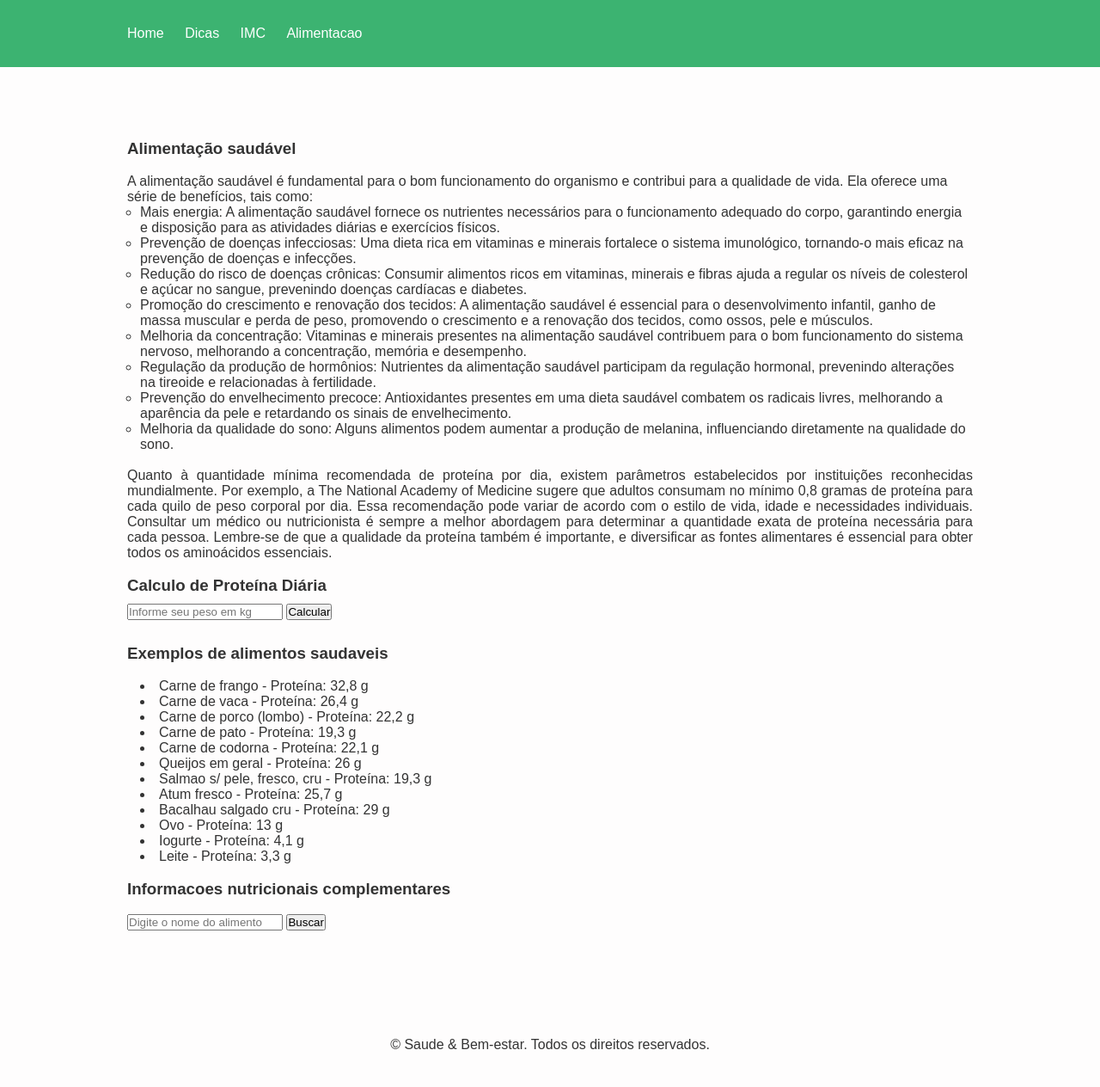
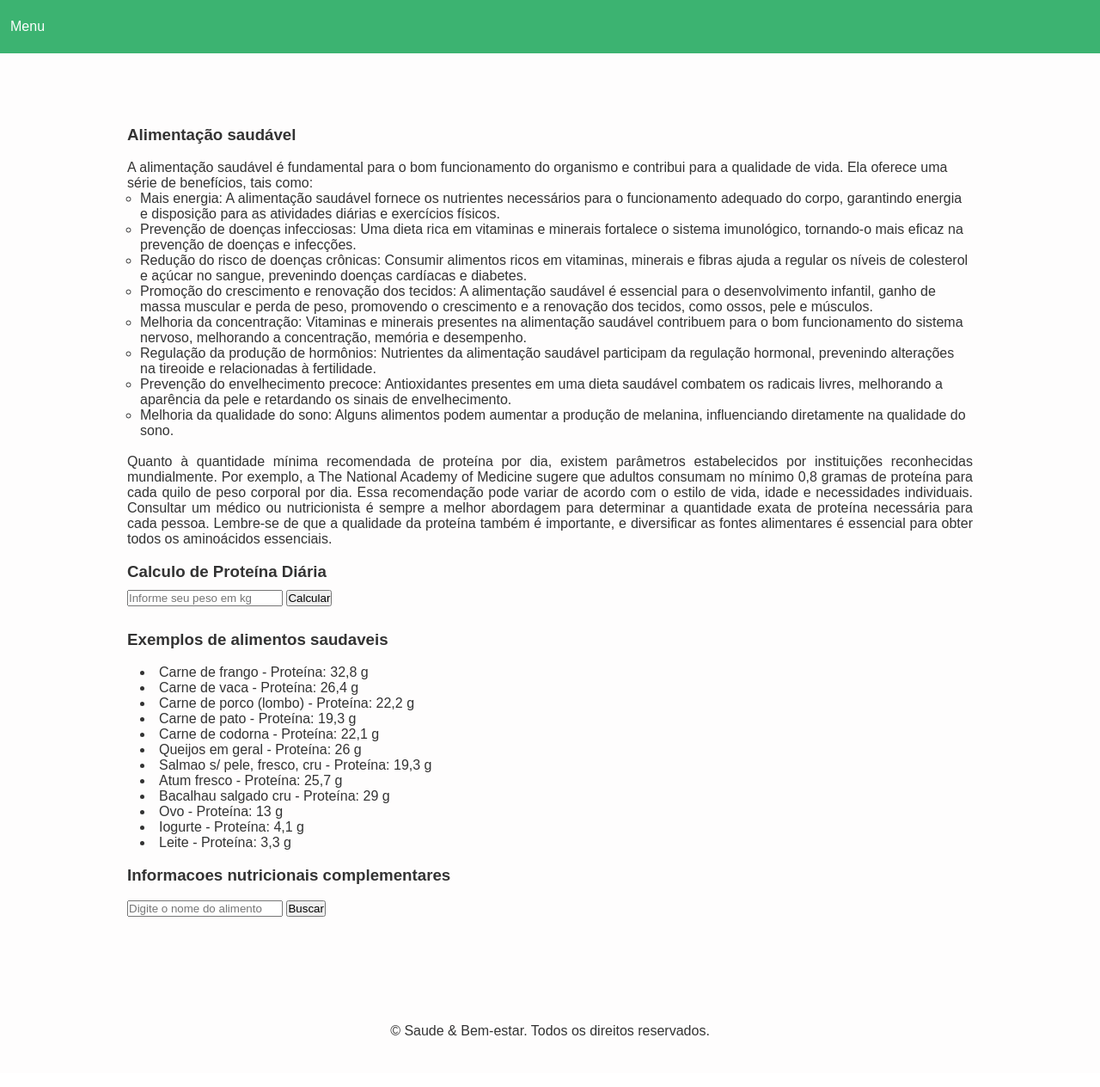
Before and after one commit to lucasnparreira/app_saude, a Flask app: page /healthy_food.html in a window 1280 px wide. Shown: the whole page at 86% size. After the commit the page ends 1204 px from the top, so only its background shows below. Run offline with Flask 3, Linux system fonts and the light colour scheme.

Commit message:
fix: ajuste de layout, criacao de banco de dados e criacao de tela para acompanhamento de peso do usuario
Ajuste de layout do app, criacao de banco de dados para persistencia com sqlite, e criacao de pagina para acompanhamento de peso do usuario.

```diff
--- a/app/routes.py
+++ b/app/routes.py
@@ -1,10 +1,15 @@
 import json
 import os
 from urllib import response
-from flask import Flask, jsonify, render_template, request, redirect, url_for
+from flask import Flask, jsonify, render_template, request, redirect, url_for, g
 from googlesearch import search
+import sqlite3
+import requests
 
-import requests
+
+app = Flask(__name__)
+app.config['DATABASE'] = 'database.db'
+DATABASE = 'database.db'
 
 app = Flask(__name__)
 template_dir = os.path.abspath('templates')
@@ -20,18 +25,8 @@ def exercise_tips():
 
 @app.route('/calculate_imc', methods=['GET','POST'])
 def calculate_imc():
-    # if request.method == 'POST':
-    #     weight = float(request.form['weight'])
-    #     height = float(request.form['height'])
-    #     bmi = calculate_bmi(weight,height)
-    # imc_result = IMCResult(weight = weight, height = height, bmi = bmi)
-    # db.session.add(imc_result)
-    # db.session.commit()
-
     return render_template('calculate_imc.html')
 
-# def calculate_bmi(weight, height):
-#     return weight / (height ** 2)
 
 @app.route('/healthy_food.html')
 def healthy_food():
@@ -42,9 +37,6 @@ def healthy_food():
 
 @app.route('/api/data', methods=['GET'])
 def get_data():
-    # Sua lógica para obter dados
-
-    # Configuração dos cabeçalhos CORS
     response = jsonify({'data': 'Dados obtidos com sucesso!'})
     response.headers.add('Access-Control-Allow-Origin', '*')
     response.headers.add('Access-Control-Allow-Methods', 'GET')
@@ -55,5 +47,48 @@ def get_data():
 
 app.static_folder = 'static'
 
+def get_db():
+    """
+    Retorna uma conexão com o banco de dados.
+    """
+    if 'db' not in g:
+        g.db = sqlite3.connect(DATABASE)
+        # Configurações adicionais, como ativar o suporte a dicionários
+        g.db.row_factory = sqlite3.Row
+        with app.open_resource('schema.sql', mode='r') as f:
+            g.db.cursor().executescript(f.read())
+    return g.db
+
+@app.teardown_appcontext
+def close_db(error):
+    """
+    Fecha a conexão com o banco de dados após a solicitação.
+    """
+    db = g.pop('db', None)
+    if db is not None:
+        db.close()
+
+@app.route('/weight_form', methods=['GET', 'POST'])
+def weight_tracker():
+    if request.method == 'POST':
+        weight = request.form['weight']
+        date = request.form['date']
+
+        db = get_db()
+        db.execute('INSERT INTO weights (weight, date) VALUES (?, ?)', (weight, date))
+        db.commit()
+
+    db = get_db()
+    weights = db.execute('SELECT * FROM weights ORDER BY date DESC').fetchall()
+
+    return render_template('weight_form.html', weights=weights)
+
+@app.route('/delete_weight/<int:weight_id>', methods=['DELETE'])
+def delete_weight(weight_id):
+    db = get_db()
+    db.execute('DELETE FROM weights WHERE id = ?', (weight_id,))
+    db.commit()
+    return 'Peso excluído com sucesso', 204
+
 if __name__ == '__main__':
     app.run(debug = True)
--- /dev/null
+++ b/app/schema.sql
@@ -0,0 +1,5 @@
+CREATE TABLE IF NOT EXISTS weights (
+    id INTEGER PRIMARY KEY AUTOINCREMENT,
+    weight REAL NOT NULL,
+    date DATE NOT NULL
+);
--- a/app/static/styles.css
+++ b/app/static/styles.css
@@ -57,6 +57,83 @@ body {
     padding: 20px;
 }
 
+.acompanhamento-peso {
+    padding-top: 5%;
+    padding-bottom: 15px;
+    justify-content: space-between;
+
+}
+
+/* Navbar container */
+.navbar {
+    overflow: hidden;
+    background-color: #333;
+    font-family: Arial;
+  }
+
+  /* Links inside the navbar */
+  .navbar a {
+    float: left;
+    font-size: 16px;
+    color: white;
+    text-align: center;
+    padding: 14px 16px;
+    text-decoration: none;
+  }
+
+  /* The dropdown container */
+  .dropdown {
+    float: left;
+    overflow: hidden;
+  }
+
+  /* Dropdown button */
+  .dropdown .dropbtn {
+    font-size: 16px;
+    border: none;
+    outline: none;
+    color: white;
+    padding: 12px 12px;
+    background-color: inherit;
+    font-family: inherit; /* Important for vertical align on mobile phones */
+    margin: 0; /* Important for vertical align on mobile phones */
+  }
+
+  /* Add a red background color to navbar links on hover */
+  .navbar a:hover, .dropdown:hover .dropbtn {
+    background-color: rgb(221, 218, 218) transparent;
+  }
+
+  /* Dropdown content (hidden by default) */
+  .dropdown-content {
+    display: none;
+    position: absolute;
+    background-color: #f9f9f9;
+    min-width: 80px;
+    box-shadow: 0px 8px 16px 0px rgba(0,0,0,0.2);
+    z-index: 1;
+  }
+
+  /* Links inside the dropdown */
+  .dropdown-content a {
+    float: none;
+    color: black;
+    padding: 12px 16px;
+    text-decoration: none;
+    display: block;
+    text-align: left;
+  }
+
+  /* Add a grey background color to dropdown links on hover */
+  .dropdown-content a:hover {
+    background-color: #ddd;
+  }
+
+  /* Show the dropdown menu on hover */
+  .dropdown:hover .dropdown-content {
+    display: block;
+  }
+
 /* Estilos para a barra de navegacao e cabecalho */
 @media (min-width: 769px){
     .navbar {
@@ -80,7 +157,7 @@ body {
     }
 
     .navbar li:hover {
-        box-shadow: 0 0 20px rgba(0, 0, 0, 0.5);
+        /* box-shadow: 0 0 20px rgba(0, 0, 0, 0.5); */
         border-radius: 8px;
         padding: 10px;
         font-size: x-large;
@@ -98,7 +175,7 @@ body {
         /* position: fixed; */
         left: 0;
         right: 0;
-        padding-top: 20%;
+        padding-top: 10%;
         /* padding-bottom: 20%; */
         /* padding-top: 50%; */
         text-align: center;
--- a/templates/healthy_food.html
+++ b/templates/healthy_food.html
@@ -8,17 +8,18 @@
 </head>
 <body>
     <header class="navbar">
-        <div class="container">
-            <!-- <h1>Alimentacao saudavel</h1> -->
-            <nav>
-                <ul>
-                    <li><a href="{{ url_for('index') }}">Home</a></li>
-                    <li><a href="{{ url_for('exercise_tips')}}">Dicas</a></li>
-                    <li><a href="{{ url_for('calculate_imc')}}">IMC</a></li>
-                    <li><a href="{{ url_for('healthy_food')}}">Alimentacao</a></li>
-                </ul>
-            </nav>
-        </div>
+        <div class="dropdown">
+            <button class="dropbtn">Menu
+              <i class="fa fa-caret-down"></i>
+            </button>
+            <div class="dropdown-content">
+                <li><a href="{{ url_for('index') }}">Home</a></li>
+                <li><a href="{{ url_for('healthy_food')}}">Dicas Alimentacao</a></li>
+                <li><a href="{{ url_for('exercise_tips')}}">Dicas Exercicios</a></li>
+                <li><a href="{{ url_for('calculate_imc')}}">Calculo IMC</a></li>
+                <li><a href="{{ url_for('weight_tracker')}}">Acompanhamento Peso</a></li>
+            </div>
+          </div>
     </header>
 
     <div class="body-healthy-food">
```
Also changed, not shown: templates/calculate_imc.html (+12 -10 lines), templates/exercise_tips.html (+11 -11 lines), templates/index.html (+14 -1 lines), templates/weight_form.html (added, +73 -0 lines), database.db (added).
